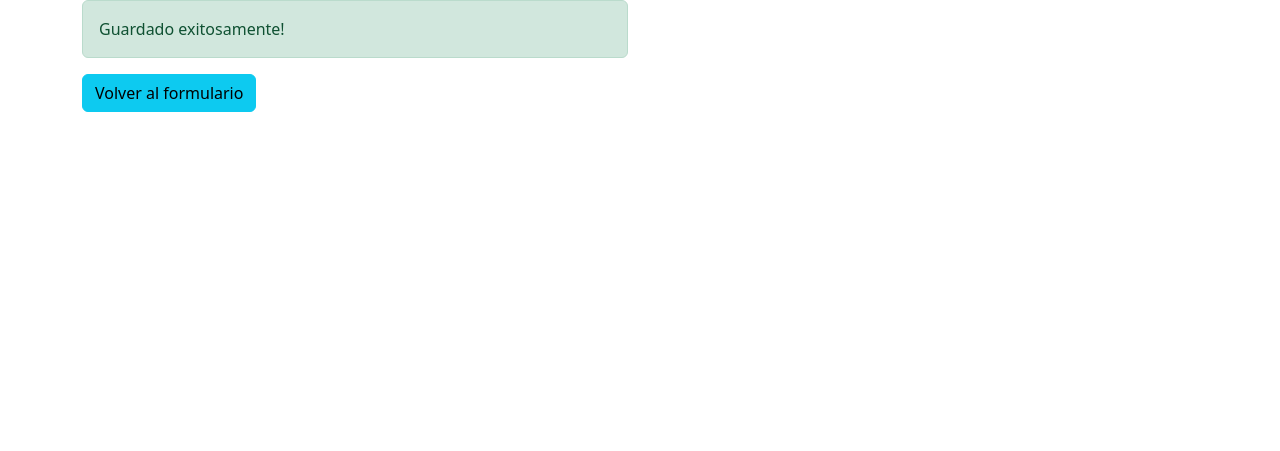
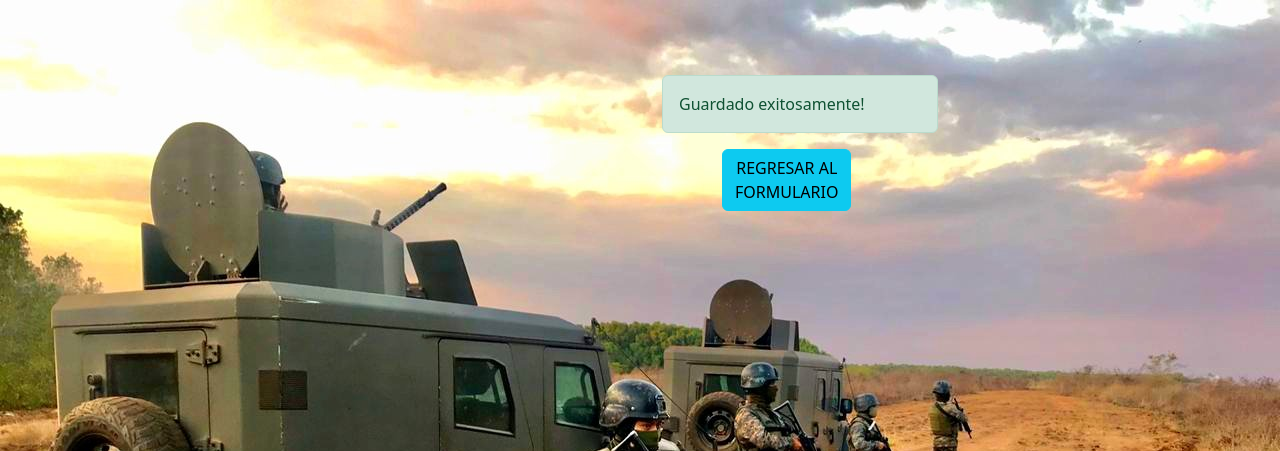
Before and after one commit to kenser11547/Practica_no_07, a PHP site: page /guardar07.php in a window 1280 px wide. Shown: the top 451 px of the page. Run offline with PHP 8.4, Linux system fonts and the light colour scheme.

Commit message:
CAMBIO FINAL

```diff
--- a/controladores/estudiantes/guardar07.php
+++ b/controladores/estudiantes/guardar07.php
@@ -26,6 +26,53 @@ try {
     <meta name="viewport" content="width=device-width, initial-scale=1.0">
     <link href="https://cdn.jsdelivr.net/npm/bootstrap@5.2.3/dist/css/bootstrap.min.css" rel="stylesheet" integrity="sha384-rbsA2VBKQhggwzxH7pPCaAqO46MgnOM80zW1RWuH61DGLwZJEdK2Kadq2F9CUG65" crossorigin="anonymous">
     <title>Resultados</title>
+    <style>
+        * {
+    margin: 25;
+    padding: 5;
+    box-sizing: border-box;
+  }
+  /*aqui se diseña el cuerpo de la pagina*/
+
+body {
+    background-image: url(./ejercito.jpg);
+    background-size:cover;
+    background-attachment: fixed;
+
+}
+
+/*diseño del tipo de texto h1*/
+h1 {
+    color: rgba(255, 255, 255, 0.948);
+    font-family: 'ALGERIAN';
+    text-shadow:2px 2px 1px rgb(1, 1, 1);
+
+}
+/*diseño del tipo de texto h2*/
+h2 {
+    color: rgb(0, 0, 0);
+    text-align: center;
+    text-shadow: 2px 2px 2px whitesmoke;
+    border-color: azure;
+    border-radius: 4px;
+    font-family: 'calibri';
+    background: rgba(204, 202, 204, 0.705);
+    opacity: 0.7;
+    box-shadow: 1px 1px 10px gold;
+}
+/*diseño del contenedor*/
+.container {
+
+    justify-content: center;
+    width: 600px;
+    margin-top: 75px;
+    margin-left: 650px;
+}
+#alert{
+    margin-left:60px;
+}
+
+    </style>
 </head>
 <body>
     <div class="container">
@@ -45,7 +92,7 @@ try {
         </div>
         <div class="row">
             <div class="col-lg-4">
-                <a href="/practica07/vistas/estudiantes/index.php" class="btn btn-info">Volver al formulario</a>
+                <a href="/practica07/vistas/estudiantes/index.php" class="btn btn-info" id="alert">REGRESAR AL FORMULARIO</a>
             </div>
         </div>
     </div>
```
Also changed, not shown: vistas/estudiantes/index.php (+37 -1 lines), controladores/estudiantes/ejercito.jpg (added), vistas/estudiantes/10.webp (added).
